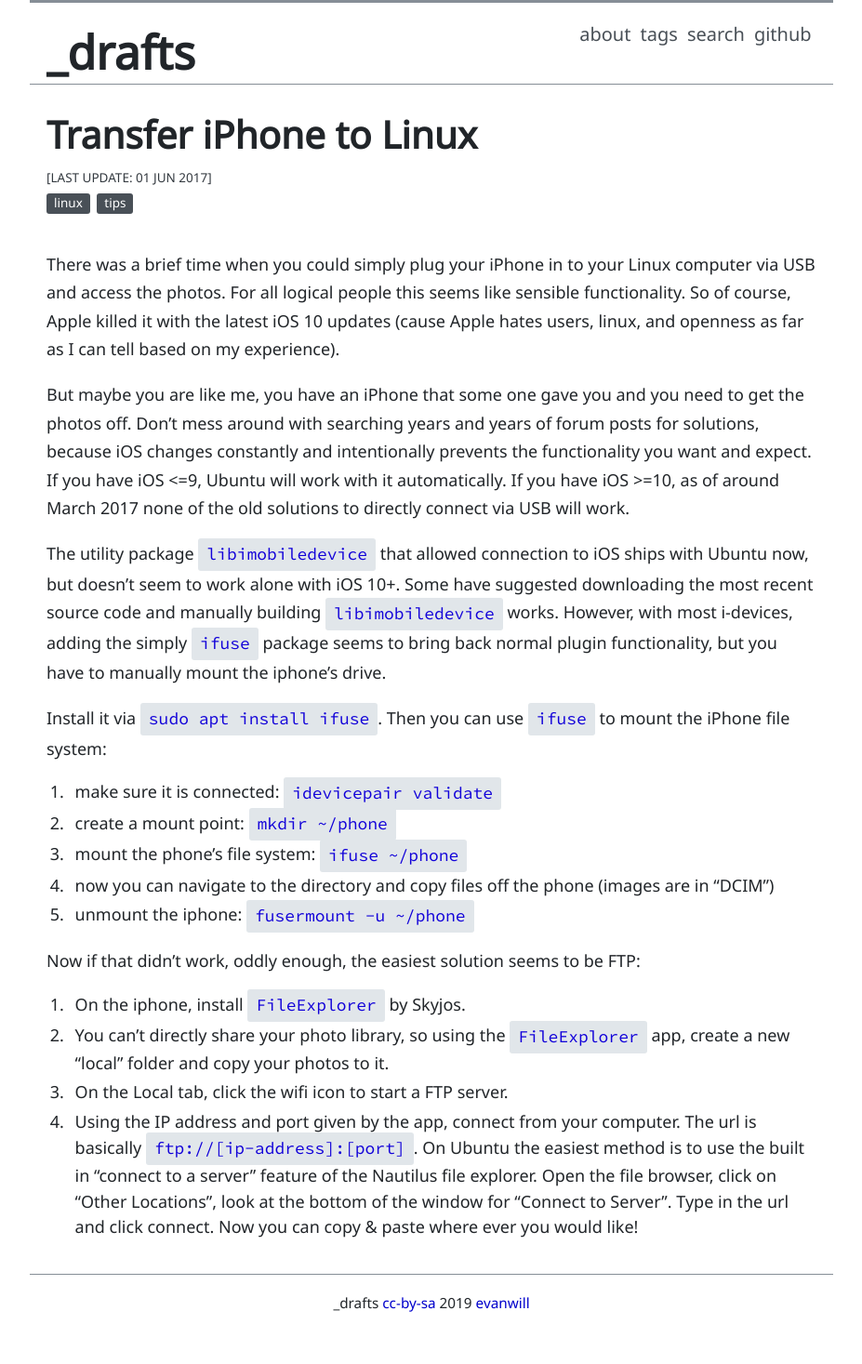
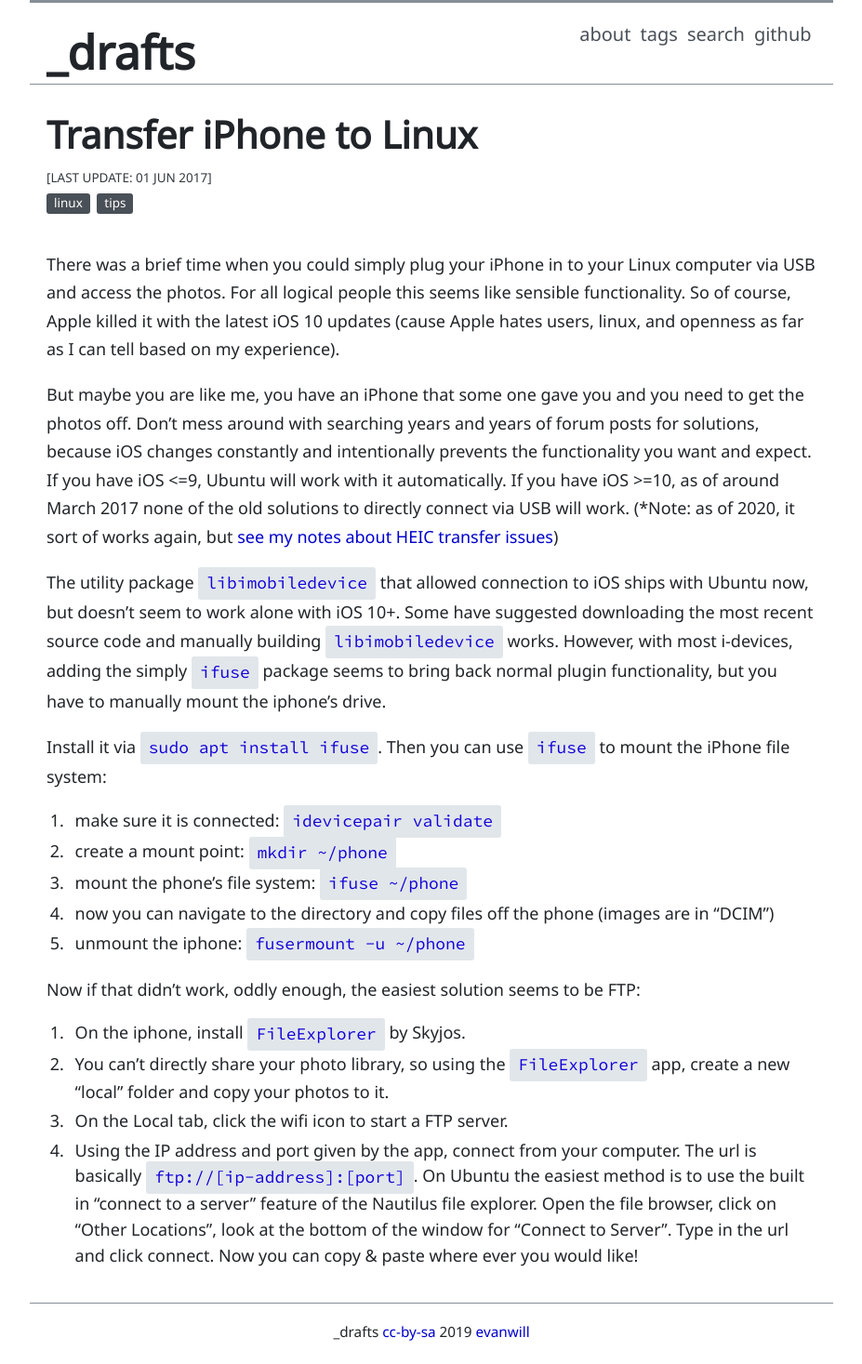
Before and after one commit to evanwill/_drafts, a Jekyll site: the page built from _notes/iphone-transfer.md, in a window 1280 px wide. Shown: the whole page at 93% size, without its empty margins (176-1103 px from the left). Built offline with Jekyll 4.4.1, drawn with Linux system fonts in a browser that asks for light colours; comment, search, counter and statistics services are not loaded; before the commit the page ends 1436 px from its top, so only the background shows below that.

Commit message:
add link

```diff
--- a/_notes/iphone-transfer.md
+++ b/_notes/iphone-transfer.md
@@ -8,6 +8,7 @@
 There was a brief time when you could simply plug your iPhone in to your Linux computer via USB and access the photos. For all logical people this seems like sensible functionality. So of course, Apple killed it with the latest iOS 10 updates (cause Apple hates users, linux, and openness as far as I can tell based on my experience).
 
 But maybe you are like me, you have an iPhone that some one gave you and you need to get the photos off. Don't mess around with searching years and years of forum posts for solutions, because iOS changes constantly and intentionally prevents the functionality you want and expect. If you have iOS <=9, Ubuntu will work with it automatically. If you have iOS >=10, as of around March 2017 none of the old solutions to directly connect via USB will work.
+(*Note: as of 2020, it sort of works again, but [see my notes about HEIC transfer issues](https://evanwill.github.io/_drafts/notes/heic.html))
 
 The utility package `libimobiledevice` that allowed connection to iOS ships with Ubuntu now, but doesn't seem to work alone with iOS 10+.
 Some have suggested downloading the most recent source code and manually building `libimobiledevice` works.
```
